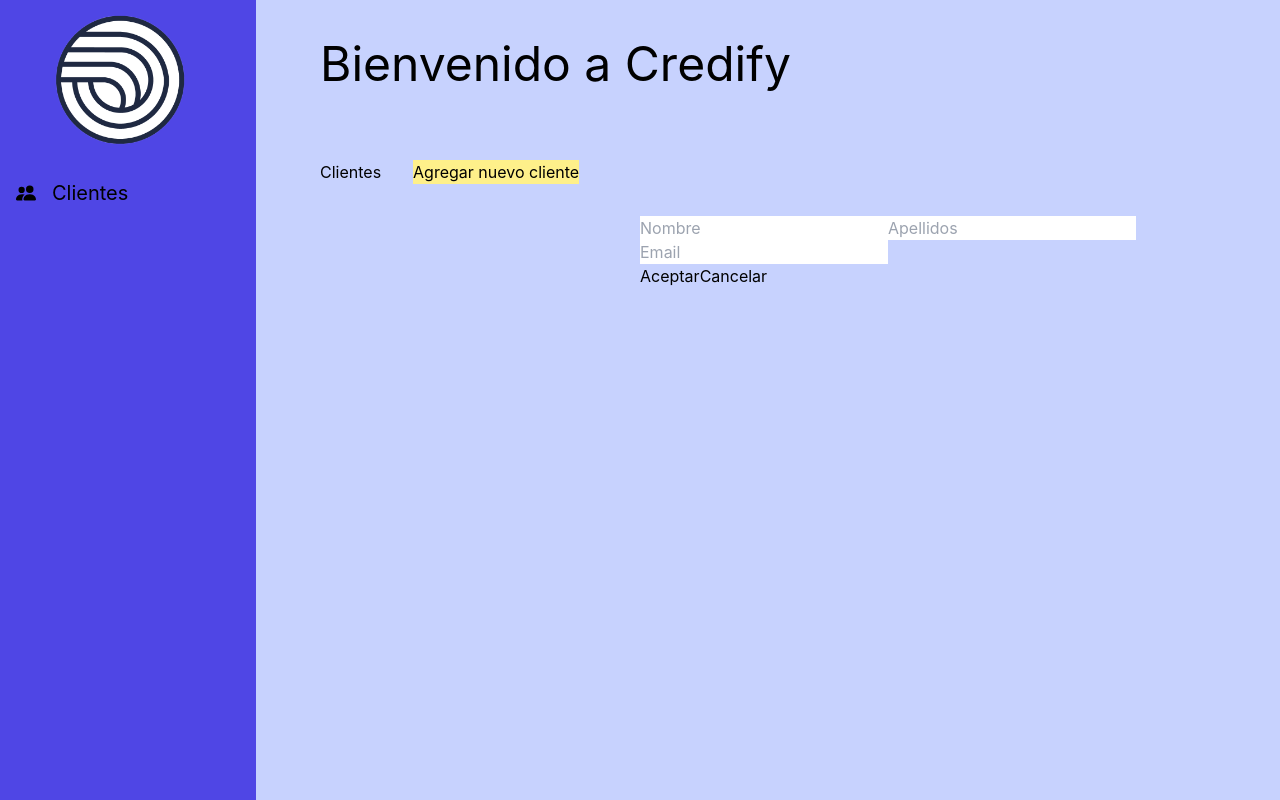
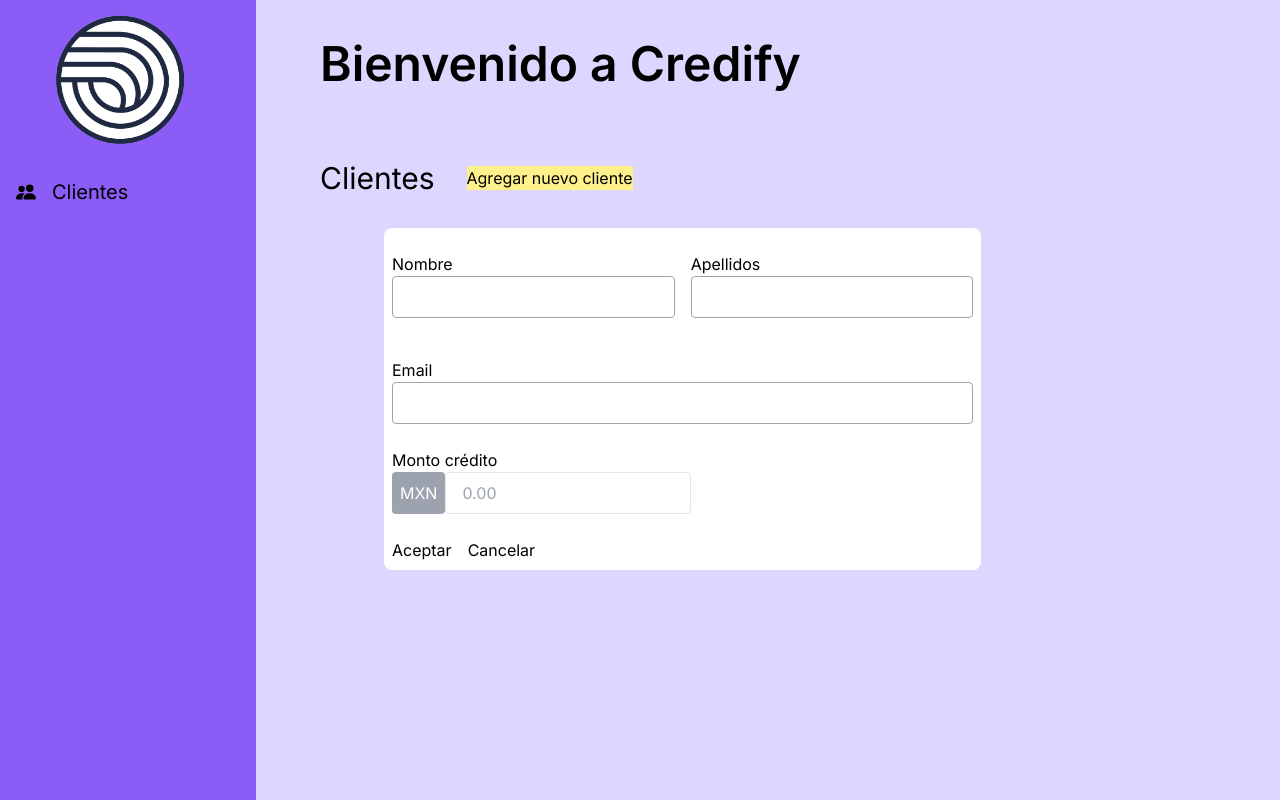
Before and after one commit to AndreBarajas/invested-project, a React (Create React App) app: page / in a window 1280 px wide. Both pictures are taken after a click on the button "Agregar nuevo cliente". Built offline with nearby package versions, Linux system fonts and the light colour scheme; no server answers.

Commit message:
fix: styles from NewClient andMainComponent

```diff
--- a/public/index.html
+++ b/public/index.html
@@ -24,6 +24,7 @@
       work correctly both with client-side routing and a non-root public URL.
       Learn how to configure a non-root public URL by running `npm run build`.
     -->
+    <link href="https://fonts.googleapis.com/css2?family=Inter:wght@400;600&display=swap" rel="stylesheet">
     <title>React App</title>
   </head>
   <body>
--- a/src/components/Clients.jsx
+++ b/src/components/Clients.jsx
@@ -17,7 +17,7 @@
 
     if (!stateModal)
         return (
-        <div className='container mx-auto text-center'>
+            <div className='container mx-auto text-center font-display '>
             {/* {stateModal !& */}
                 <table className='bg-white w-2/3 rounded-lg'>
                     <thead className='grid grid-cols-5'>
--- a/src/components/MainComponent.jsx
+++ b/src/components/MainComponent.jsx
@@ -11,30 +11,23 @@
     }
 
     return (
-        <div className=' bg-indigo-200 flex-row items-center h-screen '>
-            <div className='text-5xl p-10 pl-80'>
+        // flex-row items-center
+        <div className=' bg-violet-200 h-screen font-display '>
+            <div className='text-5xl font-semibold p-10 pl-80 '>
                 <h1>Bienvenido a Credify</h1>
             </div>
             <div className='flex items-center pl-72'>
-
-                <div className='p-8'>
-                    <h1>Clientes</h1>
-                </div>
-                <div className='bg-yellow-200 w-50 h-50'>
-                    <button onClick={() => handleClickNew(true)} >Agregar nuevo cliente</button>
-                </div>
+                    <h1 className=' text-3xl font-normal p-8' >Clientes</h1>
+                    <button onClick={() => handleClickNew(true)} className='bg-yellow-200 w-50 h-50'
+                    >Agregar nuevo cliente</button>
             </div>
 
-            <div className='pl-96'>
+            <div className='pl-96 w-screen'>
                 <NewClient stateModal={stateModal} handleClickNew={handleClickNew } />
                 <Clients stateModal={stateModal} />
-
                 {/* {<NewClient stateModal={stateModal} handleClickNew={handleClickNew} /> ? <NewClient stateModal={stateModal} handleClickNew={handleClickNew} /> : <Clients stateModal={stateModal} />} */}
-
             </div>
-
         </div>
-
     )
 
 }
--- a/src/components/NewClient.jsx
+++ b/src/components/NewClient.jsx
@@ -6,28 +6,59 @@
     const [name, setName] = useState('')
     const [lastName, setLastName] = useState('')
     const [email, setEmail] = useState('')
+    const [credit, setCredit] = useState('')
 
     const addUser = () => {
-        const newUsers = { name: name, lastName: lastName, email: email }
+        const newUsers = { name: name, lastName: lastName, email: email, credit: { credit } }
         handleClickNew(false)
         return newUsers;
     }
 
-
     return (
         <>
             {stateModal &&
-            <div className='ml-64'>
-                    <div>
-                        <input type="text" placeholder='Nombre' onChange={(e)=>setName(e.target.value)}/>
-                        <input type="text" placeholder='Apellidos' onChange={(e) => setLastName(e.target.value)} />
-                        <input type="text" placeholder='Email' onChange={(e) => setEmail(e.target.value)} />
+                <form className='bg-white font-display w-2/3 rounded-lg '>
+                    <div className='flex space-x  py-2'>
+                        <div className='w-1/2 py-2 m-2'>
+                            <label for='name'>Nombre</label>
+                            <input
+                                type="text"
+                                className=' border border-gray-400 block py-2 px-4 w-full rounded focus:outline-none  focus:border-violet-500'
+                                onChange={(e) => setName(e.target.value)} />
+                        </div>
+
+                        <div className='w-1/2 py-2 m-2'>
+                            <label for='surnames'>Apellidos</label>
+                            <input
+                                type="text"
+                                className=' border border-gray-400 block py-2 px-4 w-full rounded focus:outline-none focus:border-violet-500 '
+                                onChange={(e) => setLastName(e.target.value)} />
+                        </div>
                     </div>
-                    <div>
+                    <div className='py-2 m-2'>
+                        <label for='email'>Email</label>
+                        <input
+                            type="text"
+                            className='border border-gray-400 block py-2 px-4 w-full rounded focus:outline-none focus:border-violet-500'
+                            onChange={(e) => setEmail(e.target.value)} />
+                    </div>
+                    <div className='w-1/2 py-2 m-2'>
+                        <label for='credit'>Monto crédito</label>
+                        <div className='flex'>
+                            <div className=' flex items-center py-2 px-2 bg-gray-400  text-white rounded'>MXN</div>
+                            <input
+                                type="number"
+                                placeholder='0.00'
+                                className='border order-gray-400 block py-2 px-4 w-full rounded focus:outline-none focus:border-violet-500'
+                                onChange={(e) => setCredit(e.target.value)}
+                            />
+                        </div>
+                    </div>
+                    <div className='space-x-4 py-2 m-2'>
                         <button onClick={() => postUsers(addUser())}>Aceptar</button>
                         <button onClick={() => handleClickNew(false)}>Cancelar</button>
                     </div>
-            </div>
+            </form>
             }
         </>
     )
--- a/src/components/SideBanner.jsx
+++ b/src/components/SideBanner.jsx
@@ -3,7 +3,7 @@
 const SideBanner = () => {
 
     return (
-        <div className='bg-indigo-600 h-screen w-64 fixed ' >
+        <div className='bg-violet-500 h-screen w-64 fixed font-display' >
             <div className='p-2.5 ml-10 w-40 h-40 '>
                 <img src={logo} alt='logo'></img>
             </div>
@@ -13,7 +13,7 @@
                         <path d="M7 14s-1 0-1-1 1-4 5-4 5 3 5 4-1 1-1 1H7Zm4-6a3 3 0 1 0 0-6 3 3 0 0 0 0 6Zm-5.784 6A2.238 2.238 0 0 1 5 13c0-1.355.68-2.75 1.936-3.72A6.325 6.325 0 0 0 5 9c-4 0-5 3-5 4s1 1 1 1h4.216ZM4.5 8a2.5 2.5 0 1 0 0-5 2.5 2.5 0 0 0 0 5Z" />
                     </svg>
                 </i>
-                <span className='text-[20px] ml-4 text-black-200'>Clientes</span>
+                <label className='text-xl ml-4 text-black-200'>Clientes</label>
 
 
             </div>
--- a/src/index.css
+++ b/src/index.css
@@ -1,7 +1,6 @@
 @tailwind base;
 @tailwind components;
 @tailwind utilities;
-
 
 body {
   margin: 0;
--- a/tailwind.config.js
+++ b/tailwind.config.js
@@ -4,7 +4,10 @@
     "./src/**/*.{js,jsx,ts,tsx}",
   ],
   theme: {
-    extend: {},
+    // extend: { },
+    fontFamily: {
+      display: ["Inter"],
+    },
   },
   plugins: [],
 }
```
